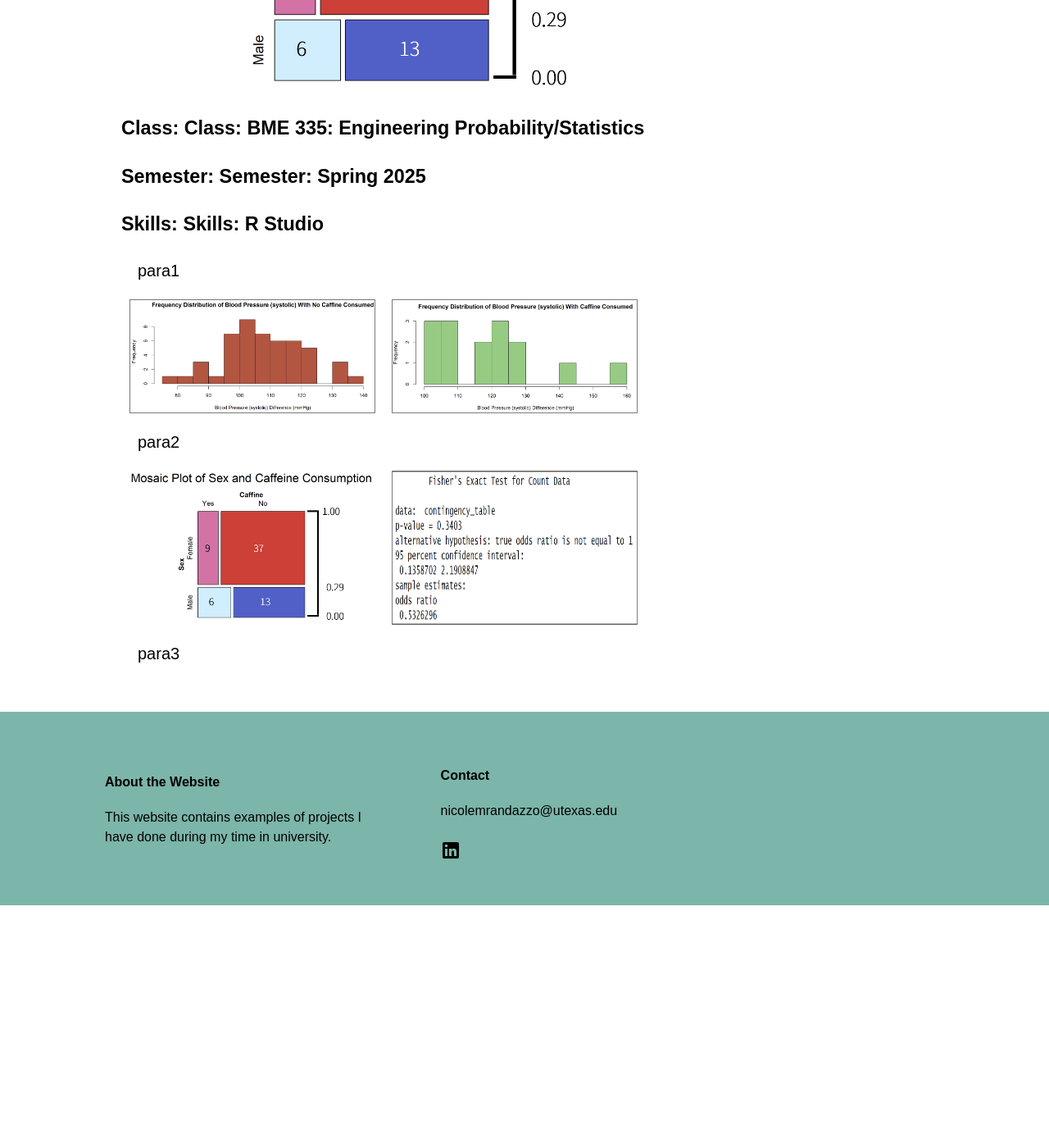
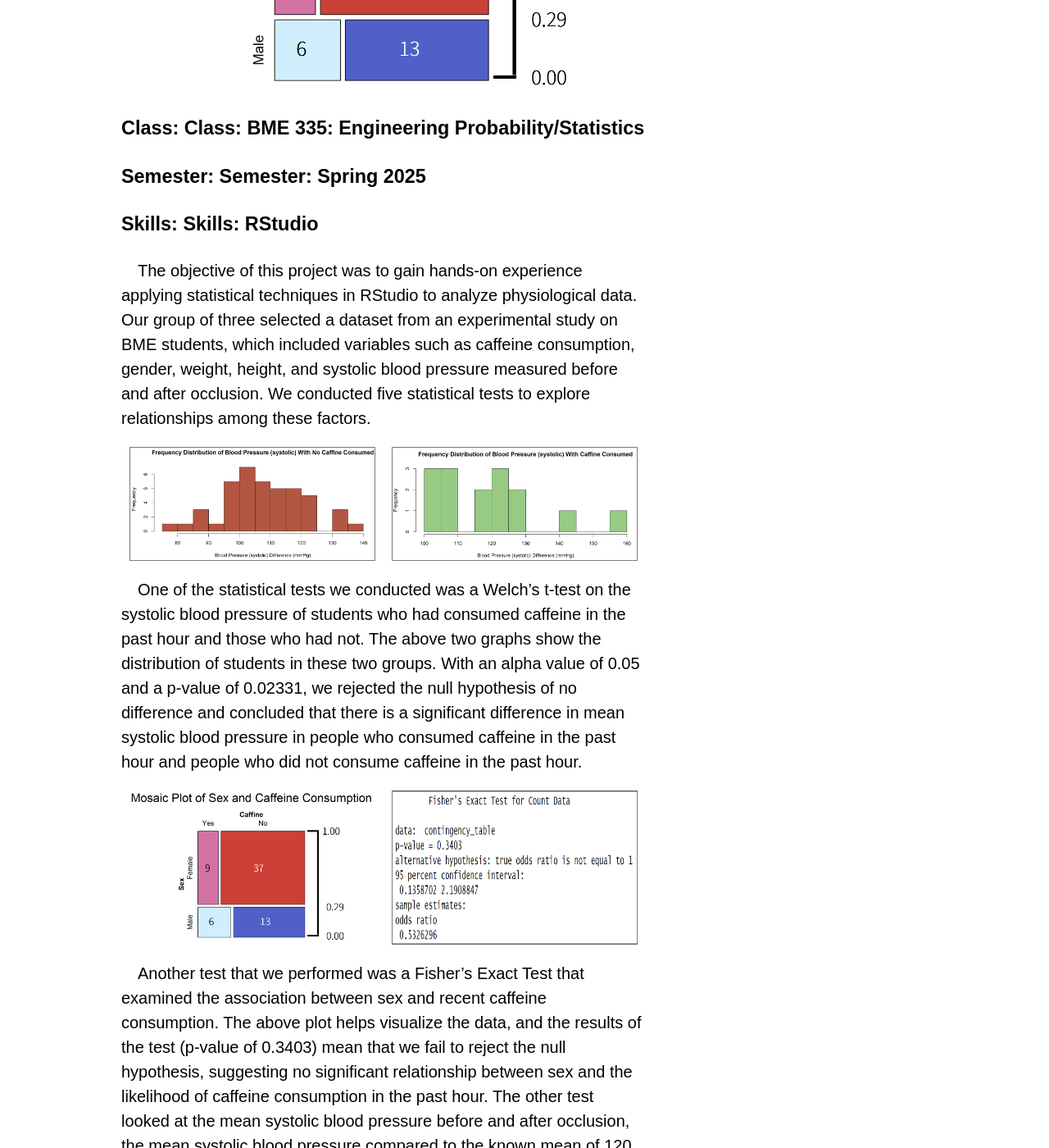
Before and after one commit to NicoleMRandazzo/nicolemrandazzo.github.io, a Jekyll site: the page built from _products/assignments-tracker.md, in a window 1280 px wide and 1400 px high, scrolled down 556 px. Shown: the whole window at 82% size. Built offline with Jekyll 4.4.1, drawn with Linux system fonts in a browser that asks for light colours; before the commit the page ends 1660 px from its top, so only the background shows below that; some of the changed text lies outside the part shown.

Commit message:
Update assignments-tracker.md

```diff
--- a/_products/assignments-tracker.md
+++ b/_products/assignments-tracker.md
@@ -2,7 +2,7 @@
 title: Coding Project - Statistics Analysis
 layout: product
 description_markdown: >-
-  A statistical study where we took data from a previous study to see how factors such as caffeine consumption, gender, weight, and height affected each other.
+  Conducting a statistical analysis on data acquired from BME students.
 date: 2019-03-18 13:20:50 +0100
 text-button: This could be useful. Can I get it?
 image: /images/templates/assignments/sp1.png
@@ -11,10 +11,10 @@ image: /images/templates/assignments/sp1.png
   <img src="{{site.baseurl}}/images/templates/assignments/sp1.png" style="display: block; margin: 0 auto; width: 100%; max-width: 600px;" />
   <h3>Class: Class: BME 335: Engineering Probability/Statistics</h3>
   <h3>Semester: Semester: Spring 2025</h3>
-  <h3>Skills: Skills: R Studio</h3>
+  <h3>Skills: Skills: RStudio</h3>
 
   <p>
-    &emsp;para1
+    &emsp;The objective of this project was to gain hands-on experience applying statistical techniques in RStudio to analyze physiological data. Our group of three selected a dataset from an experimental study on BME students, which included variables such as caffeine consumption, gender, weight, height, and systolic blood pressure measured before and after occlusion. We conducted five statistical tests to explore relationships among these factors.
   </p>
 
   <div style="display: flex; justify-content: center; gap: 20px; flex-wrap: wrap; margin: 20px 0;">
@@ -23,7 +23,7 @@ image: /images/templates/assignments/sp1.png
   </div>
 
   <p>
-    &emsp;para2
+    &emsp;One of the statistical tests we conducted was a Welch’s t-test on the systolic blood pressure of students who had consumed caffeine in the past hour and those who had not. The above two graphs show the distribution of students in these two groups. With an alpha value of 0.05 and a p-value of 0.02331, we rejected the null hypothesis of no difference and concluded that there is a significant difference in mean systolic blood pressure in people who consumed caffeine in the past hour and people who did not consume caffeine in the past hour.
   </p>
 
   <div style="display: flex; justify-content: center; gap: 20px; flex-wrap: wrap; margin: 20px 0;">
@@ -32,5 +32,5 @@ image: /images/templates/assignments/sp1.png
   </div>
 
   <p>
-  &emsp;para3
+    &emsp;Another test that we performed was a Fisher’s Exact Test that examined the association between sex and recent caffeine consumption. The above plot helps visualize the data, and the results of the test (p-value of 0.3403) mean that we fail to reject the null hypothesis, suggesting no significant relationship between sex and the likelihood of caffeine consumption in the past hour. The other test looked at the mean systolic blood pressure before and after occlusion, the mean systolic blood pressure compared to the known mean of 120 mmHg, and the correlation between weight and blood pressure. This project provided valuable practice in statistical reasoning and data visualization, strengthening my ability to interpret real-world biomedical data using RStudio.
   </p>
```
